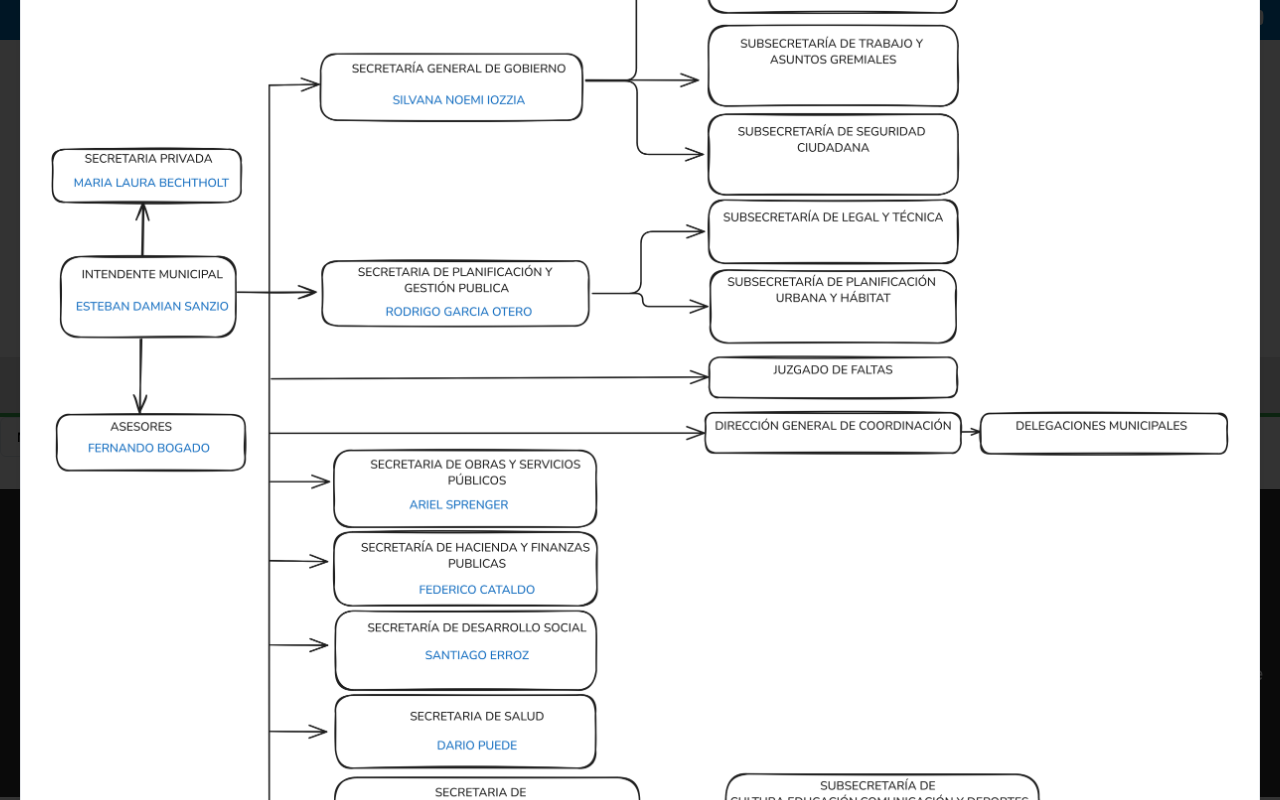
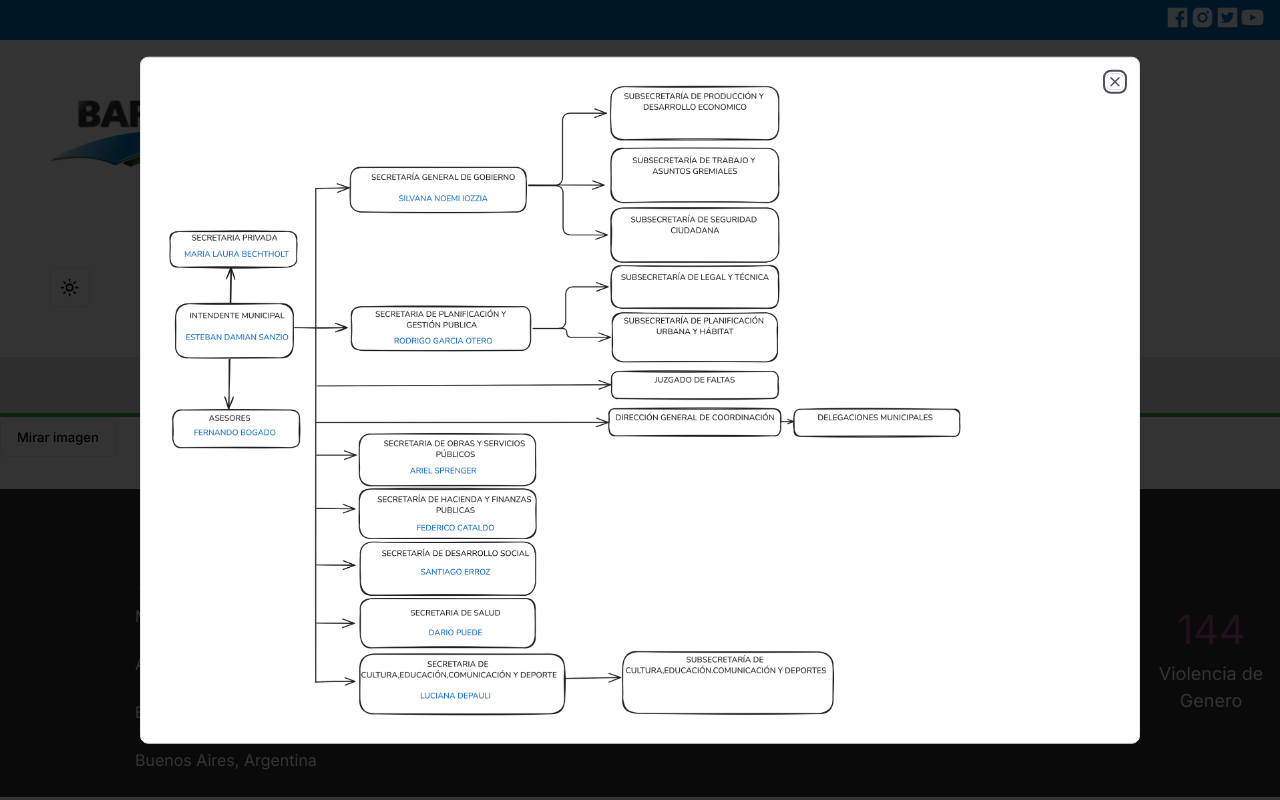
Before and after one commit to manuelcostilla/Gobierno-Abierto, a Next.js app: page /organigrama in a window 1280 px wide. Both pictures are taken after a click on the button "Mirar imagen". Built offline with nearby package versions, Linux system fonts and the light colour scheme.

Commit message:
cambios organigrama medidas

```diff
--- a/app/layout.js
+++ b/app/layout.js
@@ -21,7 +21,7 @@ export default function RootLayout ({ children }) {
         <body className={inter.className} suppressHydrationWarning={true}>
           <ThemeProvider
             attribute="class"
-            defaultTheme="system"
+            defaultTheme="light"
             enableSystem
             disableTransitionOnChange
           >
--- a/app/organigrama/components/Organigrama.jsx
+++ b/app/organigrama/components/Organigrama.jsx
@@ -12,14 +12,13 @@ export function Organigrama () {
         <DialogTrigger asChild>
           <Button variant="outline">Mirar imagen</Button>
         </DialogTrigger>
-        <DialogContent className=" max-h-[1240px] max-w-[1240px]">
+        <DialogContent className=" max-sm:max-h-[700px] max-h-[1000px] max-w-[1000px]">
           <div className="w-full h-full">
             <Image
               alt="Imagen obra"
-              height={1240}
-              width={1240}
+              height={800}
+              width={800}
               src="/imagenes/Untitled-2024-08-05-1004.png"
-              className="w-full h-full object-cover rounded-sm"
             />
           </div>
         </DialogContent>
```
